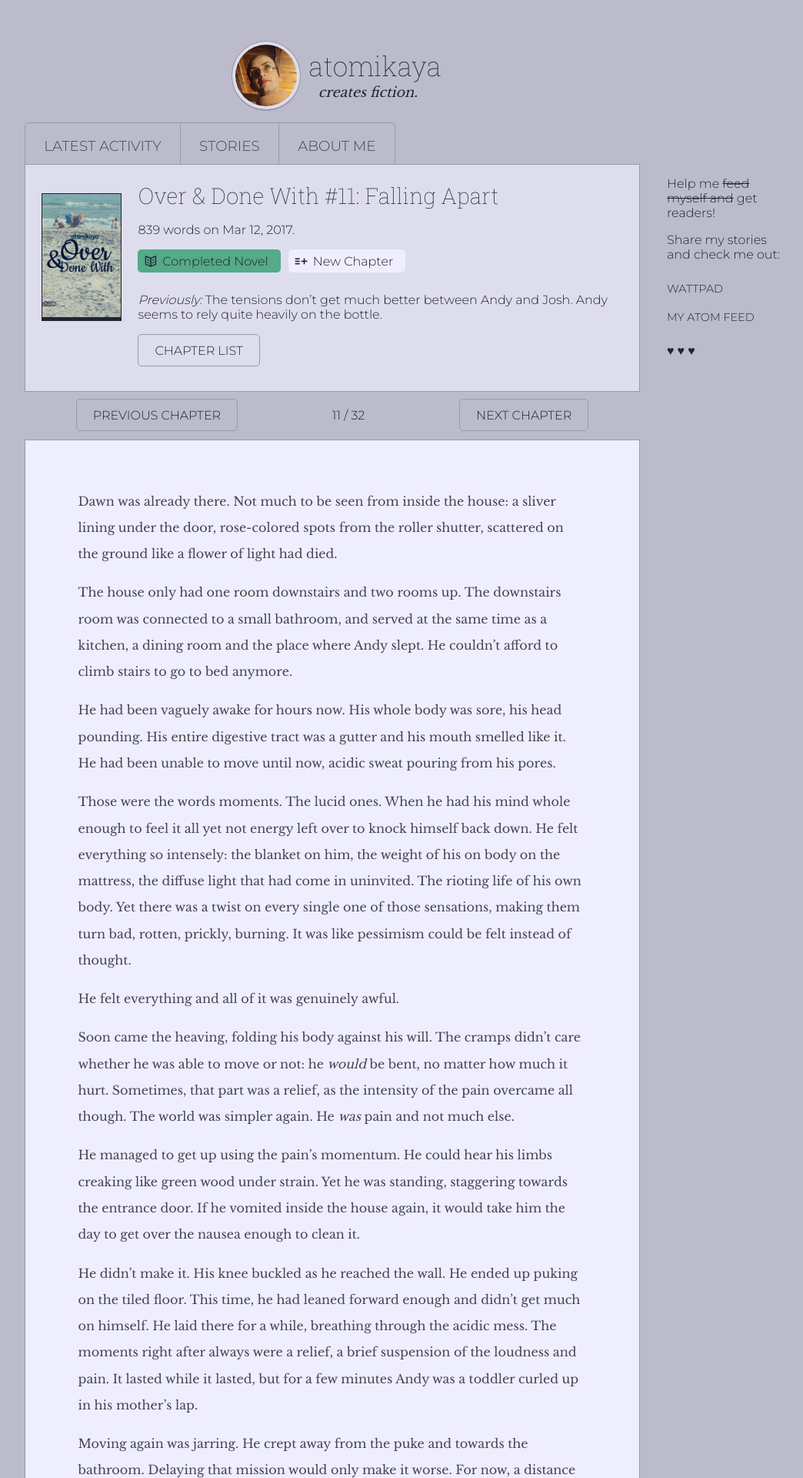
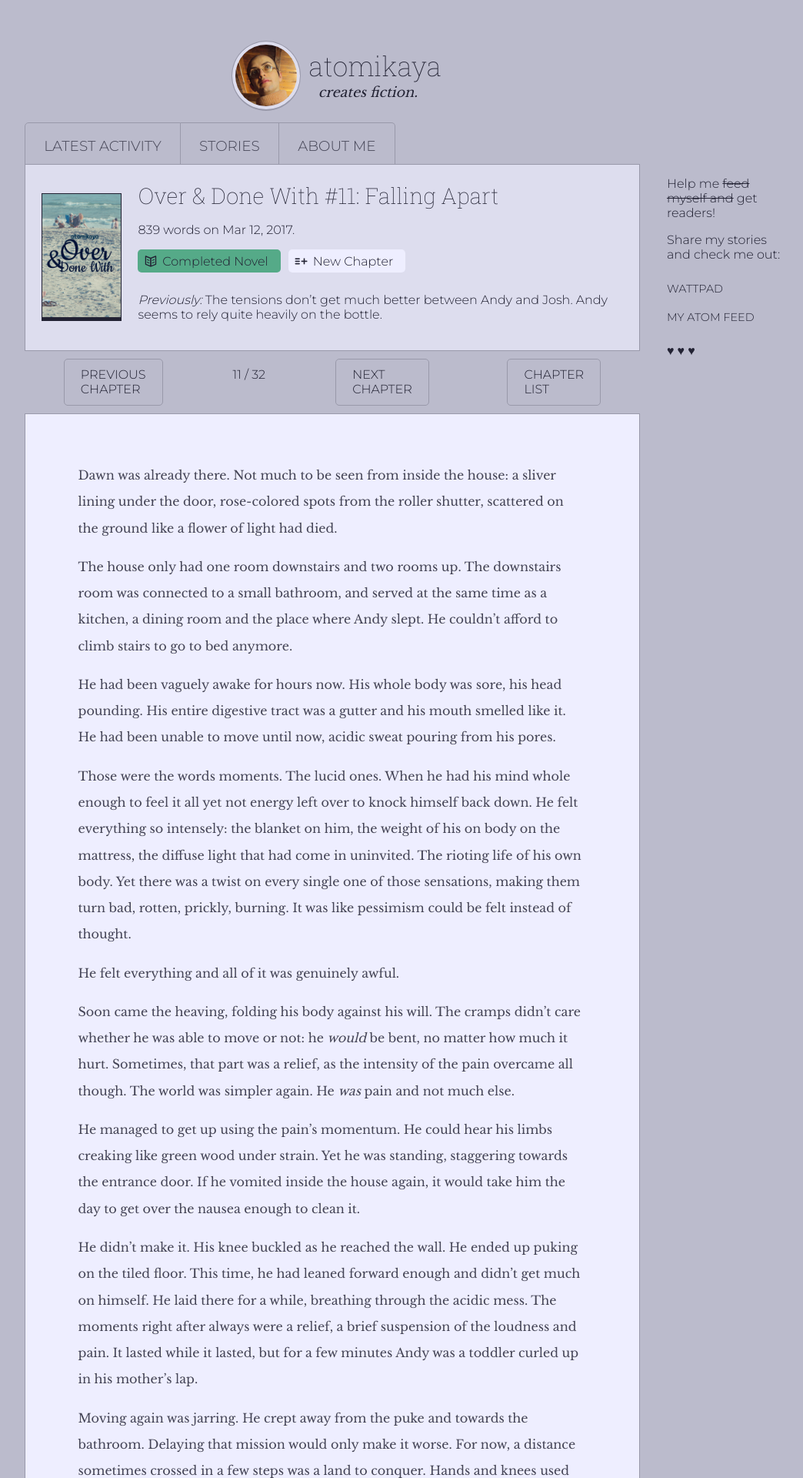
Before and after one commit to atomikaya/fiction, a Jekyll site: the page built from _posts/over-and-done-with/2017-03-12-#11.md, in a window 1280 px wide. Shown: the top 1920 px of the page at 77% size, without its empty margins (208-1252 px from the left). Built offline with Jekyll 4.4.1, drawn with Linux system fonts in a browser that asks for light colours; comment, search, counter and statistics services are not loaded.

Commit message:
moved chapter list into chapter navigation

```diff
--- a/_includes/chapter-pagination.html
+++ b/_includes/chapter-pagination.html
@@ -10,4 +10,8 @@
   {% else %}
   <span class="post__btn post__btn--nav post__btn--no-link next">next chapter</span>
   {% endif %}
+  <a class="post__btn post__btn--nav"
+    href="/stories/{{ story.url }}/#ch{{ page.number }}">
+    Chapter list
+  </a>
 </div>
--- a/_layouts/chapter.html
+++ b/_layouts/chapter.html
@@ -17,10 +17,6 @@ layout: default
       {% if page.summary %}
         {{ page.summary | prepend: "*Previously:* " | markdownify }}
       {% endif %}
-      <a class="post__btn"
-        href="/stories/{{ story.url }}/#ch{{ page.number }}">
-        Chapter list
-      </a>
     </div>
   </div>
   {% include chapter-pagination.html %}
--- a/assets/theme.css
+++ b/assets/theme.css
@@ -11,15 +11,9 @@
     max-width: 360px;
     width: 90%;
   }
-    .site__pagination,
-    .site__share {
-      align-items: baseline;
-      display: flex;
-      justify-content: space-around;
+    .site__page-number {
+      display: none;
     }
-      .site__page-number {
-        display: none;
-      }
   .site__footer {
     font-size: 80%;
     padding: 2ch 0;
@@ -178,6 +172,7 @@
     border: 1px solid #99a;
     color: inherit;
     display: block;
+    flex: 0;
     padding: 1ch 2ch;
     text-align: center;
     text-decoration: none;
@@ -211,19 +206,14 @@
         background: none;
         border-color:#99a;
       }
-  .post__summary {
+  .post__summary,
+  .post__afterword {
     background: #dde;
     border: 1px solid #99a;
     padding: 1ch 3ch;
   }
   .post__afterword {
-    background: #eef;
-    border: 1px solid #99a;
     border-top: none;
-    font: 95% Libre Baskerville, serif;
-    line-height: 3ch;
-    padding: 1ch 3ch;
-
   }
   .post__content {
     color: #445;
@@ -301,6 +291,12 @@ ul.share-buttons .sr-only {
     max-width: none;
     width: 600px;
   }
+    .site__pagination,
+    .site__share {
+      align-items: baseline;
+      display: flex;
+      justify-content: space-around;
+    }
     .site__side {
       text-align: inherit;
     }
```
